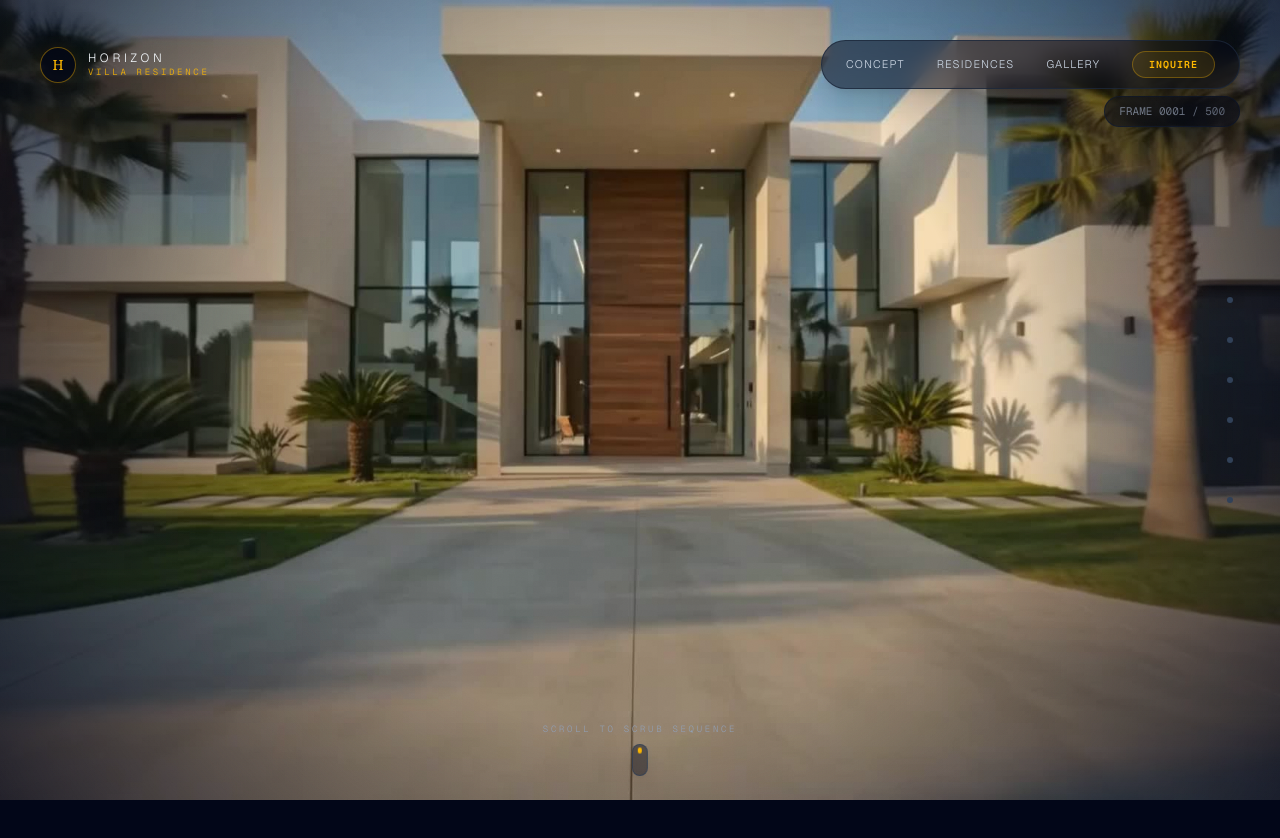
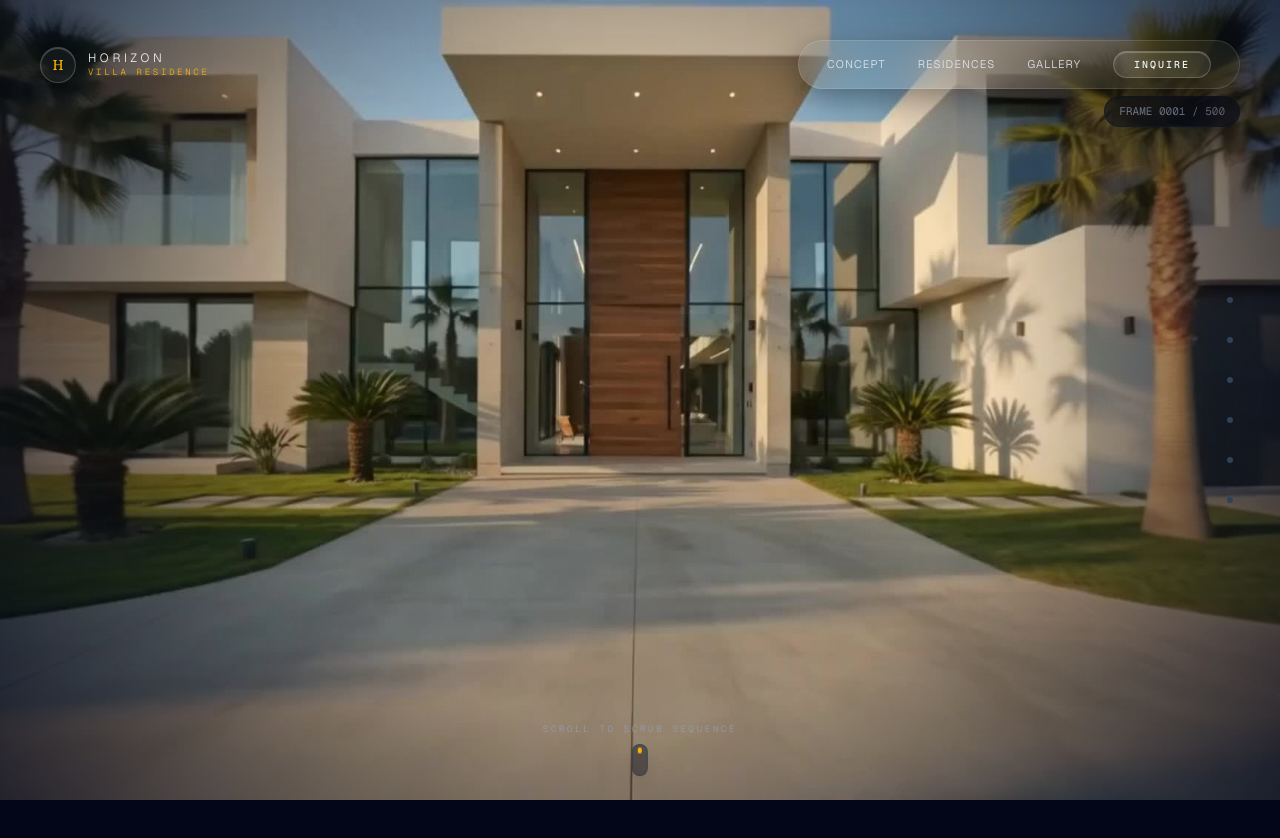
Before and after one commit to Kaif0333/3D-House-Scrolling-Website, a Next.js app: page / in a window 1280 px wide. Shown: the top 838 px of the page. Built offline with nearby package versions, Linux system fonts and the light colour scheme.

Commit message:
style: Make HeroHeader navigation bar and CTA button background transparent liquid glass

```diff
--- a/src/components/HeroHeader.tsx
+++ b/src/components/HeroHeader.tsx
@@ -22,16 +22,16 @@ export const HeroHeader: React.FC = () => {
     <header
       className={`fixed top-0 left-0 right-0 z-40 p-6 md:p-10 flex items-center justify-between transition-all duration-500 ease-out ${
         isScrolled
-          ? "bg-slate-950/40 backdrop-blur-xl border-b border-slate-800/40 py-4"
+          ? "bg-slate-950/30 backdrop-blur-2xl border-b border-white/10 py-4 shadow-[0_10px_30px_rgba(0,0,0,0.5)]"
           : "bg-transparent py-6"
       }`}
     >
-      {/* Top Left: Elegant Logo */}
+      {/* Top Left: Liquid Glass Logo */}
       <div
         className="flex items-center gap-3 group cursor-pointer"
         data-cursor-hover
       >
-        <div className="w-9 h-9 rounded-full border border-amber-400/40 bg-slate-950/60 backdrop-blur-md flex items-center justify-center text-amber-400 font-serif font-light text-sm shadow-[0_0_15px_rgba(245,158,11,0.1)] group-hover:border-amber-400 transition-colors duration-300">
+        <div className="w-9 h-9 rounded-full border border-white/20 bg-white/[0.04] backdrop-blur-xl flex items-center justify-center text-amber-400 font-serif font-light text-sm shadow-[inset_0_1px_1px_rgba(255,255,255,0.25),0_4px_12px_rgba(0,0,0,0.3)] group-hover:border-amber-400/60 transition-colors duration-500">
           H
         </div>
         <div className="flex flex-col">
@@ -44,8 +44,8 @@ export const HeroHeader: React.FC = () => {
         </div>
       </div>
 
-      {/* Top Right: Minimal Navigation Bar */}
-      <nav className="hidden md:flex items-center gap-8 bg-slate-950/50 backdrop-blur-md border border-slate-800/80 px-6 py-2.5 rounded-full text-xs font-light text-slate-300 shadow-xl">
+      {/* Top Right: Liquid Glass Navigation Bar */}
+      <nav className="hidden md:flex items-center gap-8 bg-white/[0.03] backdrop-blur-xl border border-white/[0.12] shadow-[0_8px_32px_0_rgba(0,0,0,0.37)] px-7 py-2.5 rounded-full text-xs font-light text-slate-200">
         <a
           href="#concept"
           data-cursor-hover
@@ -67,10 +67,12 @@ export const HeroHeader: React.FC = () => {
         >
           Gallery
         </a>
+
+        {/* Transparent Liquid Glass CTA Button */}
         <a
           href="#inquire"
           data-cursor-hover
-          className="bg-amber-400/10 hover:bg-amber-400 text-amber-400 hover:text-slate-950 border border-amber-400/30 px-4 py-1.5 rounded-full transition-all duration-300 text-[10px] font-mono tracking-widest uppercase font-semibold"
+          className="bg-white/[0.05] hover:bg-amber-400/20 text-slate-100 hover:text-amber-300 border border-white/20 hover:border-amber-400/80 shadow-[inset_0_1px_1px_rgba(255,255,255,0.25),0_8px_20px_rgba(0,0,0,0.3)] backdrop-blur-md transition-all duration-500 px-5 py-1.5 rounded-full text-[10px] font-mono tracking-[0.2em] uppercase font-medium"
         >
           Inquire
         </a>
```
